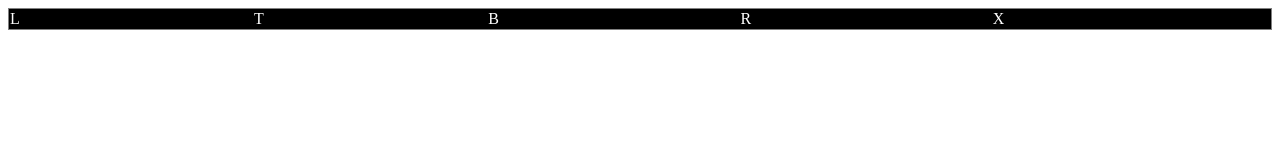
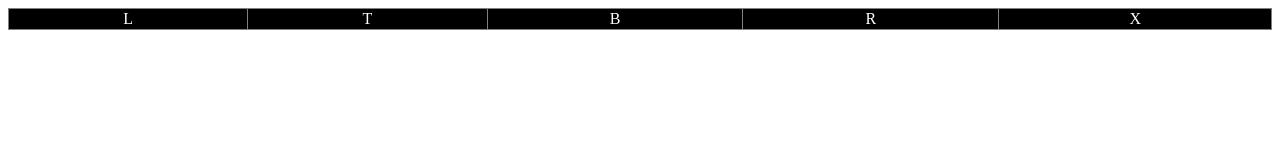
Before and after one commit to lfpnk0/ccmsr, a plain HTML site: page menu_01/index.htm in a window 1280 px wide. Drawn offline with Linux system fonts and the light colour scheme.

Commit message:
Update index.htm

```diff
--- a/menu_01/index.htm
+++ b/menu_01/index.htm
@@ -22,12 +22,16 @@
 
 <style>
   .menu{
+    margin:0px;
     background-color:black;
     border-collapse: collapse;
-    border:1px solid gray;
     color: white;
     width:100%;
     cursor:pointer;
+    text-align:center;
+  }
+  .menu td{
+    border:1px solid gray;
   }
 
 </style>
```
